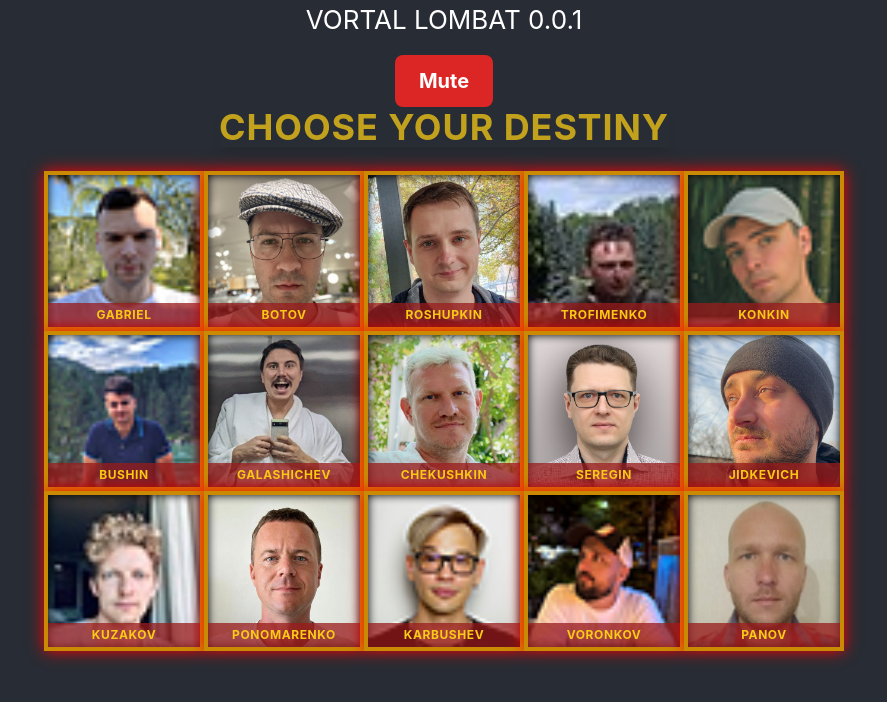
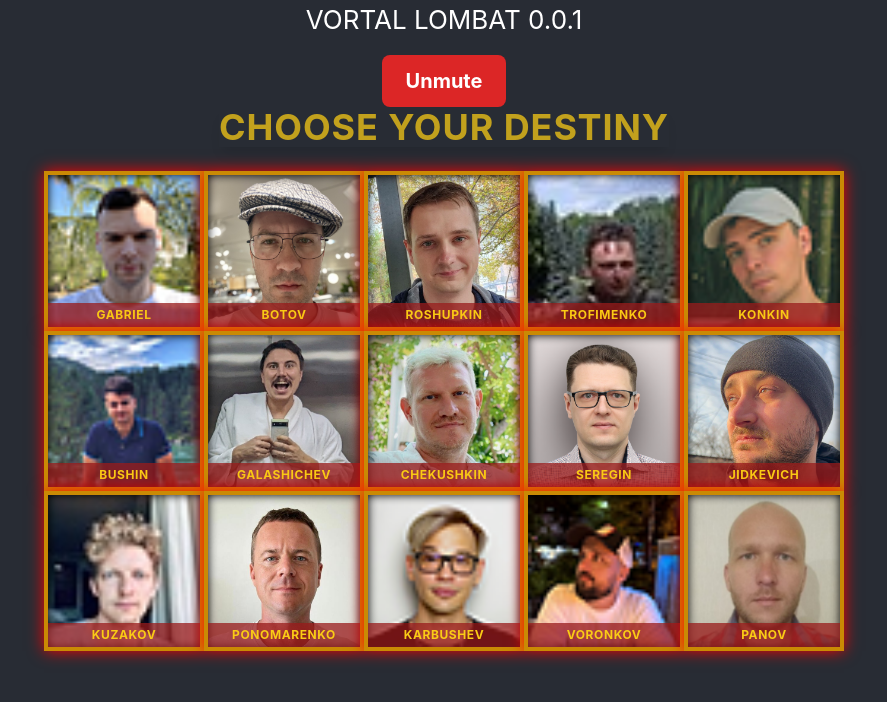
Before and after one commit to iseekyouu/vortal-lombat, a React (Create React App) app in the folder client/: page / in a window 1280 px wide. Shown: the top 702 px of the page, without its empty margins (196-1083 px from the left). Built offline with nearby package versions, Linux system fonts and the light colour scheme.

Commit message:
play music

```diff
--- a/client/src/App.tsx
+++ b/client/src/App.tsx
@@ -10,20 +10,14 @@ import MainTheme from './audio/main_theme.m4a';
 
 const MainLayout: React.FC<{ children: React.ReactNode }> = ({ children }) => {
   const audioRef = React.useRef<HTMLAudioElement>(null);
-  const [isMuted, setIsMuted] = React.useState(false);
+  const [isPlaying, setIsPlaying] = React.useState(false);
 
-  const toggleMute = () => {
+  const handlePlay = () => {
     if (audioRef.current) {
-      audioRef.current.muted = !audioRef.current.muted;
-      setIsMuted(audioRef.current.muted);
+      audioRef.current.play();
+      setIsPlaying(!isPlaying);
     }
   };
-
-  React.useEffect(() => {
-    if (audioRef.current) {
-      audioRef.current.play(); // Start playing on load
-    }
-  }, []);
 
   return (
     <div className="App">
@@ -33,10 +27,10 @@ const MainLayout: React.FC<{ children: React.ReactNode }> = ({ children }) => {
 
       {/* Mute/Unmute Button */}
       <button
-        onClick={toggleMute}
+        onClick={handlePlay}
         className="mt-4 px-6 py-3 bg-red-600 text-white font-bold text-xl rounded-lg hover:bg-red-800"
       >
-        {isMuted ? 'Unmute' : 'Mute'}
+        {isPlaying ? 'Mute' : 'Unmute'}
       </button>
 
         <div className="h-screen w-full">
```
